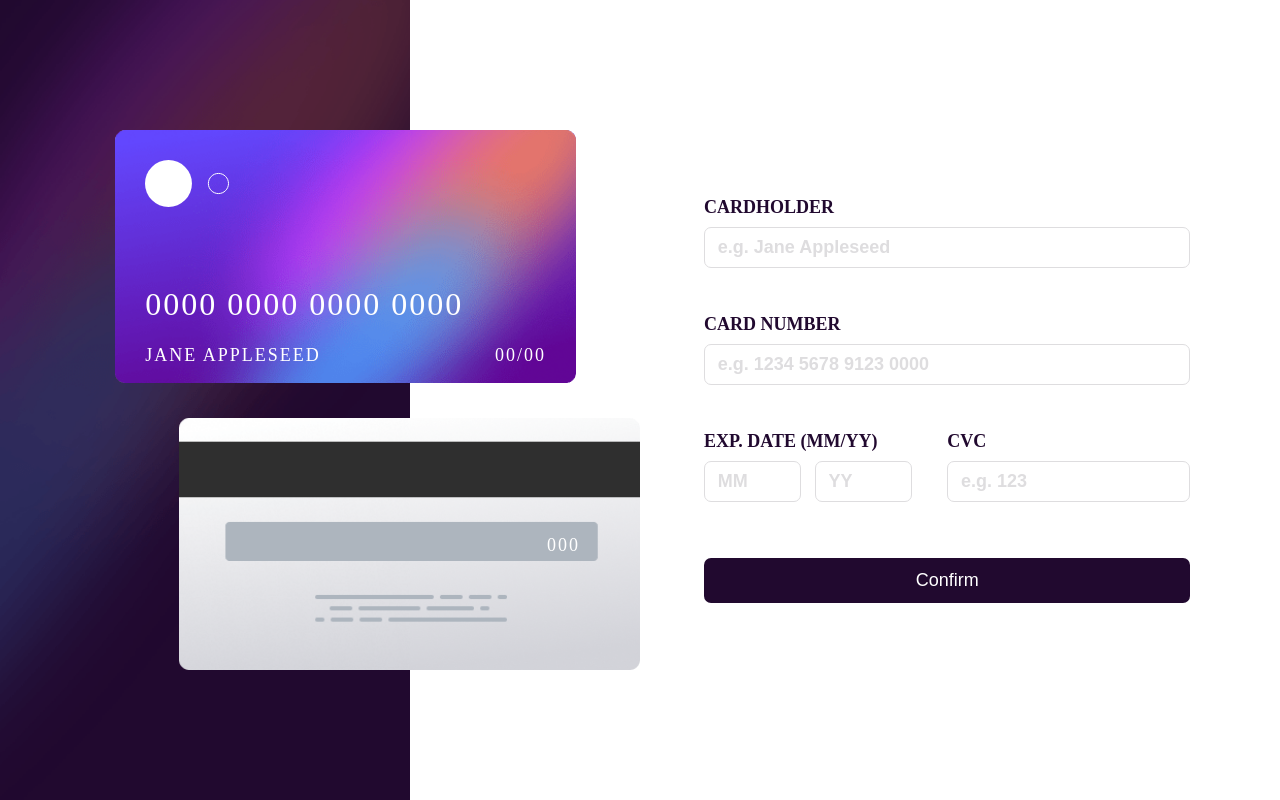
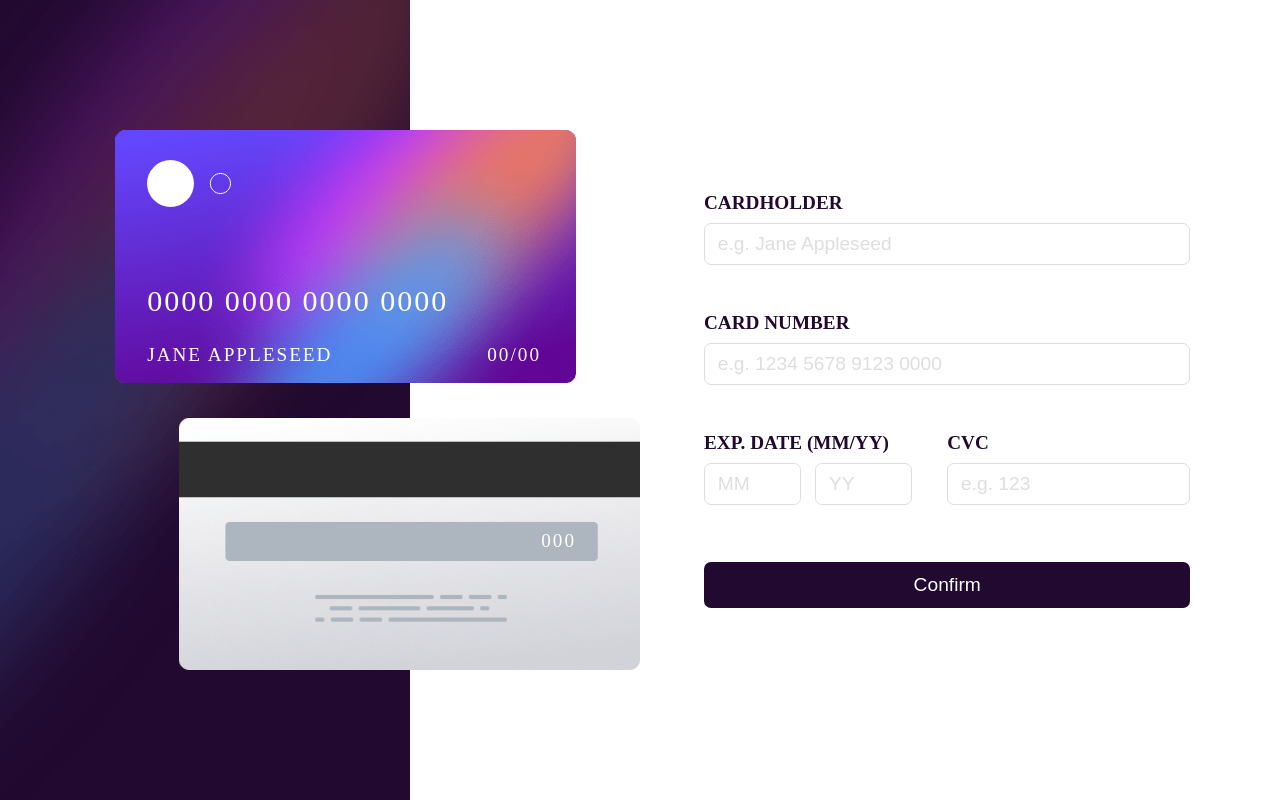
Before and after one commit to SerikiCode/Interactive-Card, a plain HTML site: page Index.html in a window 1280 px wide. Drawn offline with Linux system fonts and the light colour scheme; a web font is replaced by a local one.

Commit message:
add font-style SPACE GROTESK

```diff
--- a/Style.css
+++ b/Style.css
@@ -1,6 +1,6 @@
 /*I have used the clamp() method copiously for the styling to crack the hard nut of responsiveness*/
 /*I also set the width of cards' divs to min-content in order to be a perfect fit for the cards' background images which are the largest content of the divs */
-
+@import url('https://fonts.cdnfonts.com/css/space-grotesk');
 *{
     box-sizing: border-box;
     margin: 0;
@@ -15,7 +15,7 @@
     --activeInputBorder: hsl(278, 94%, 30%);
     --inactiveInputBorder: hsl(249, 99%, 64%);
     --errorColor: hsl(0, 100%, 66%);
-    --fontSize:  clamp(11px, 1.5vw, 18px);;
+    --fontSize:  clamp(11px, 1.5vw, 30px);
     --fontFamily: Space Grotesk;
 }
 
@@ -26,7 +26,7 @@ body{
     align-items: center;
     color: var(--white);
     font-family: var(--fontFamily);
-    background-image: url(Images/bg-main-desktop.png);
+    background-image: url(images/bg-main-desktop.png);
     background-repeat: no-repeat;
     background-size: clamp(32vw, 200px, 484px) 100%;
 }
@@ -84,13 +84,13 @@ img{
 }
 
 .cardnumber{
-    bottom: clamp(40px, 5vw, 60px);
-    font-size: clamp(16px, 40px, 2.5vw);
+    bottom: clamp(40px, 5vw, 90px);
+    font-size: clamp(16px, 2.35vw, 70px);
     letter-spacing: clamp(1px, 1vw, 2px);    ;
 }
 
 .card-expiry-date{
-    right: 30px;
+    right: 35px;
 }
 
 .cardholder, .card-expiry-date{
@@ -100,13 +100,13 @@ img{
 }
 
 .cardnumber, .cardholder, .card-logo{
-    left: clamp(20px, 2.5vw, 30px)
+    left: clamp(20px, 2.5vw, 50px)
 }
 
 .card-cvc{
     font-size: var(--fontSize);
-    bottom: clamp(65px, 9.2vw, 114px);
-    right: clamp(38px, 5vw, 60px);
+    bottom: clamp(65px, 9.25vw, 200px);
+    right: clamp(38px, 5vw, 80px);
     letter-spacing: 2px;
 }
 
@@ -121,7 +121,7 @@ form{
 label{
     display: block;
     color: var(--veryDarkGrayishViolet);
-    font-weight: 600;
+    font-weight:bolder !important
 
 }
 
@@ -133,7 +133,7 @@ input{
     padding: clamp(3px, 0.7vw, 10px) 0 clamp(3px, 0.7vw, 10px) clamp(4px, 1vw, 15px);
     margin-block: clamp(5px, 0.7vw, 10px) 0;
     color: var(--veryDarkGrayishViolet);
-    font-weight: 600;
+    font-weight: 500;
 
 }
 
--- a/Style2.css
+++ b/Style2.css
@@ -1,3 +1,4 @@
+@import url('https://fonts.cdnfonts.com/css/space-grotesk');
 *{
     box-sizing: border-box;
     margin: 0;
@@ -12,7 +13,7 @@
     --activeInputBorder: hsl(278, 94%, 30%);
     --inactiveInputBorder: hsl(249, 99%, 64%);
     --errorColor: hsl(0, 100%, 66%);
-    --fontSize:  clamp(11px, 1.5vw, 18px);;
+    --fontSize:  clamp(11px, 1.5vw, 30px);
     --fontFamily: Space Grotesk;
 }
 
@@ -84,7 +85,7 @@ main{
 }
 
 .cardnumber{
-    bottom: clamp(40px, 5vw, 60px);
+    bottom: clamp(40px, 5vw, 90px);
     font-size: clamp(16px, 40px, 2.5vw);
     letter-spacing: clamp(1px, 1vw, 2px);
 }
@@ -102,13 +103,13 @@ main{
 }
 
 .cardnumber, .cardholder, .card-logo{
-    left: clamp(20px, 2.5vw, 30px)
+    left: clamp(20px, 2.5vw, 50px);
 }
 
 .card-cvc{
     font-size: var(--fontSize);
-    bottom: clamp(70px, 9.7vw, 114px);
-    right: clamp(38px, 5vw, 60px);
+    bottom: clamp(65px, 9.25vw, 200px);
+    right: clamp(38px, 5vw, 80px);
     letter-spacing: 2px;
 }
 
```
